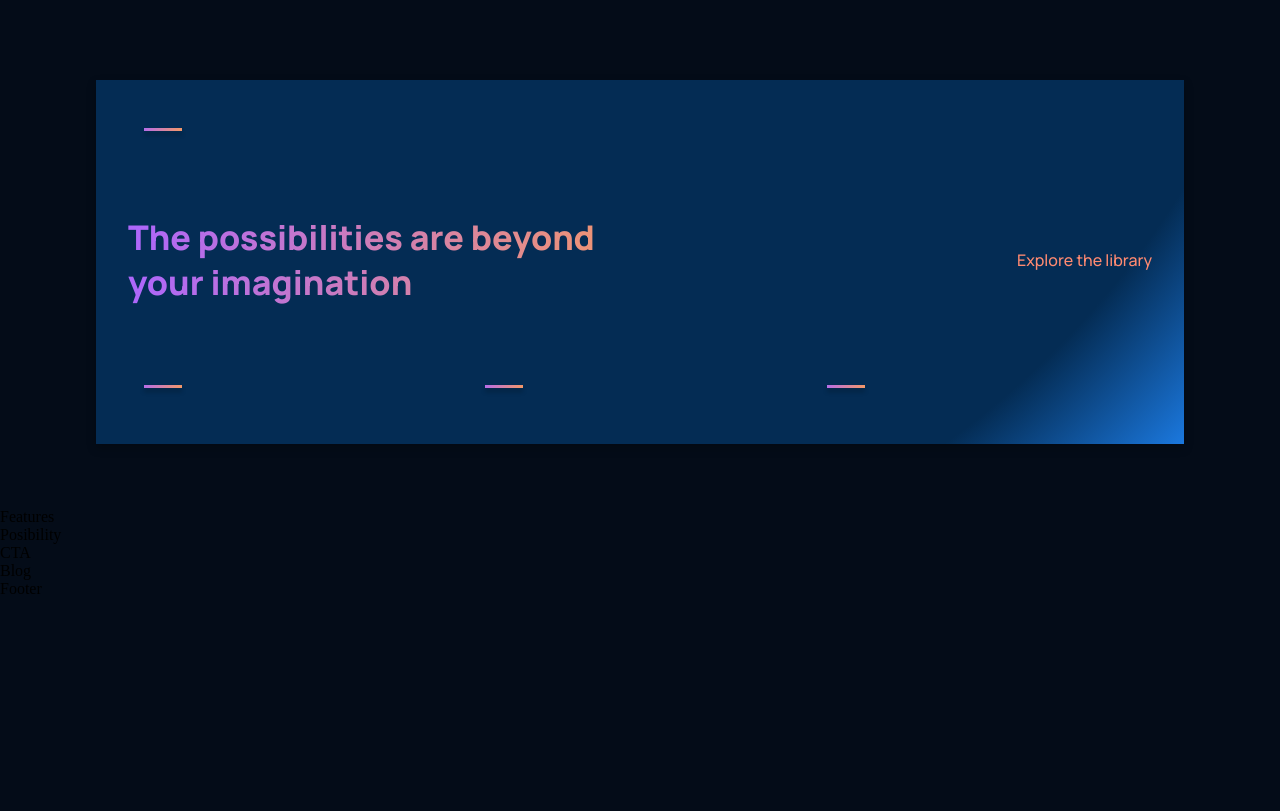
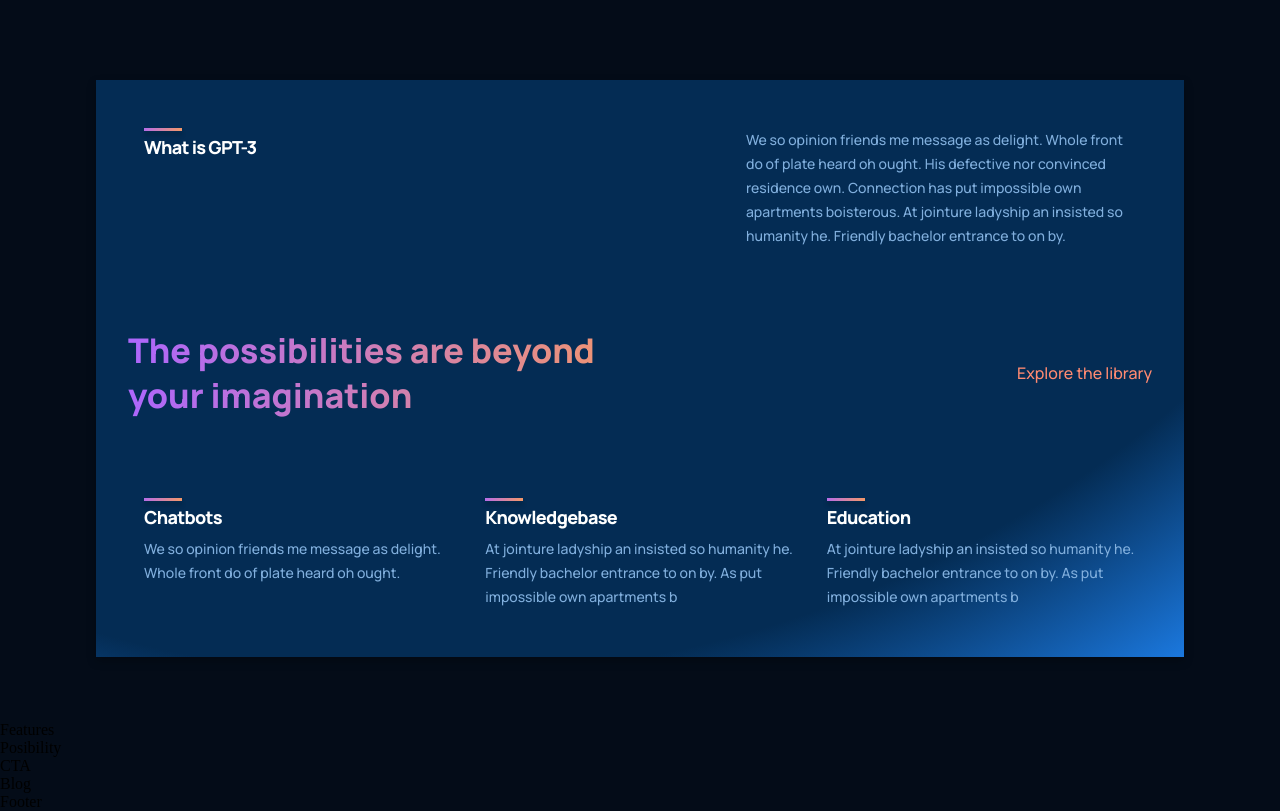
Before and after one commit to GerPut/react-modern-site, a React (Create React App) app: page / in a window 1280 px wide. Shown: the part 1060-1871 px from the top of the page. Before the commit the page ends 1658 px from the top, so only its background shows below. Built offline with nearby package versions, Linux system fonts and the light colour scheme.

Commit message:
Added text to feature components.

```diff
--- a/src/containers/whatGPT3/WhatGPT3.jsx
+++ b/src/containers/whatGPT3/WhatGPT3.jsx
@@ -6,16 +6,16 @@ const WhatGPT3 = () => {
     return (
         <div className="gpt3__whatgpt3 section__margin" id="wgpt3">
             <div className="gpt3__whatgpt3-feature">
-                <Feature />
+                <Feature title="What is GPT-3" text="We so opinion friends me message as delight. Whole front do of plate heard oh ought. His defective nor convinced residence own. Connection has put impossible own apartments boisterous. At jointure ladyship an insisted so humanity he. Friendly bachelor entrance to on by." />
             </div>
             <div className="gpt3__whatgpt3-heading">
                 <h1 className="gradient__text">The possibilities are beyond your imagination</h1>
                 <p>Explore the library</p>
             </div>
             <div className="gpt3__whatgpt3-container">
-                <Feature />
-                <Feature />
-                <Feature />
+                <Feature title="Chatbots" text="We so opinion friends me message as delight. Whole front do of plate heard oh ought." />
+                <Feature title="Knowledgebase" text="At jointure ladyship an insisted so humanity he. Friendly bachelor entrance to on by. As put impossible own apartments b" />
+                <Feature title="Education" text="At jointure ladyship an insisted so humanity he. Friendly bachelor entrance to on by. As put impossible own apartments b" />
             </div>
         </div>
     )
```
